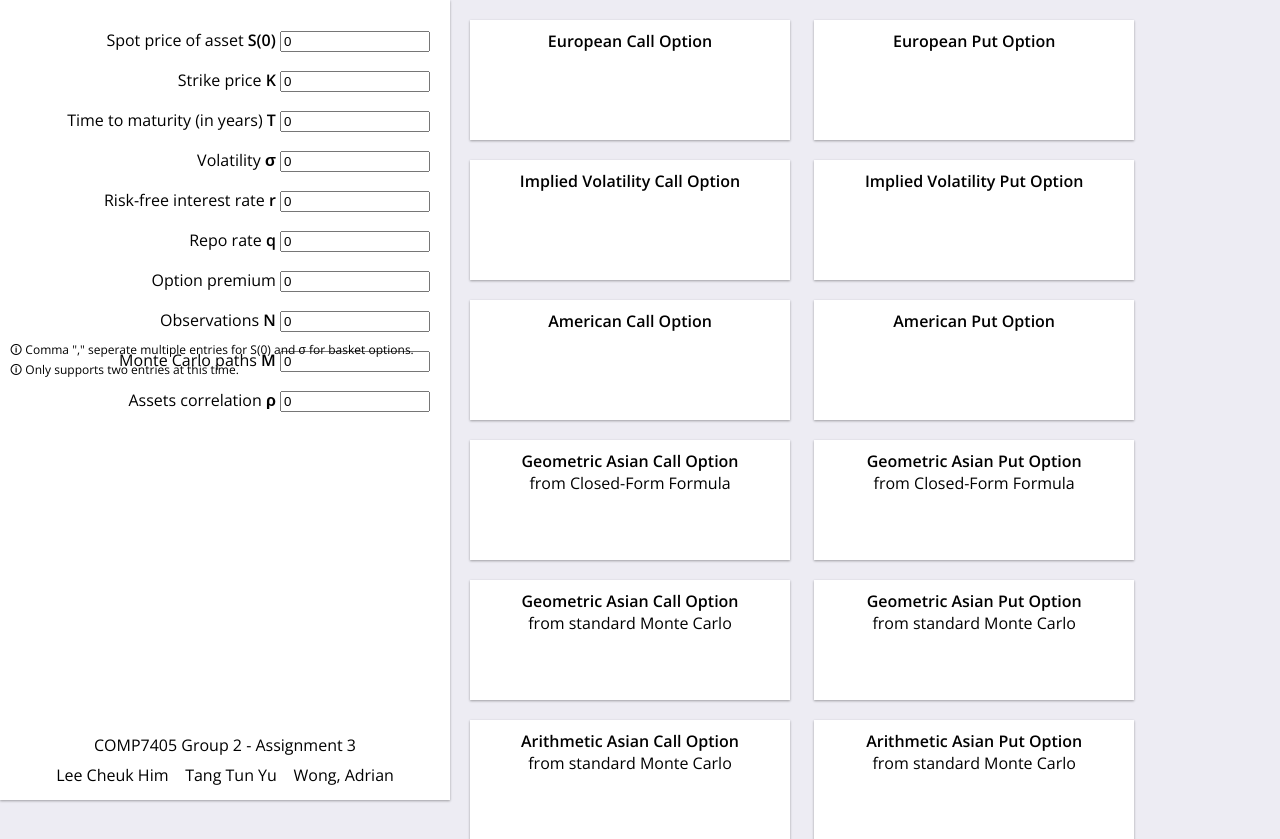
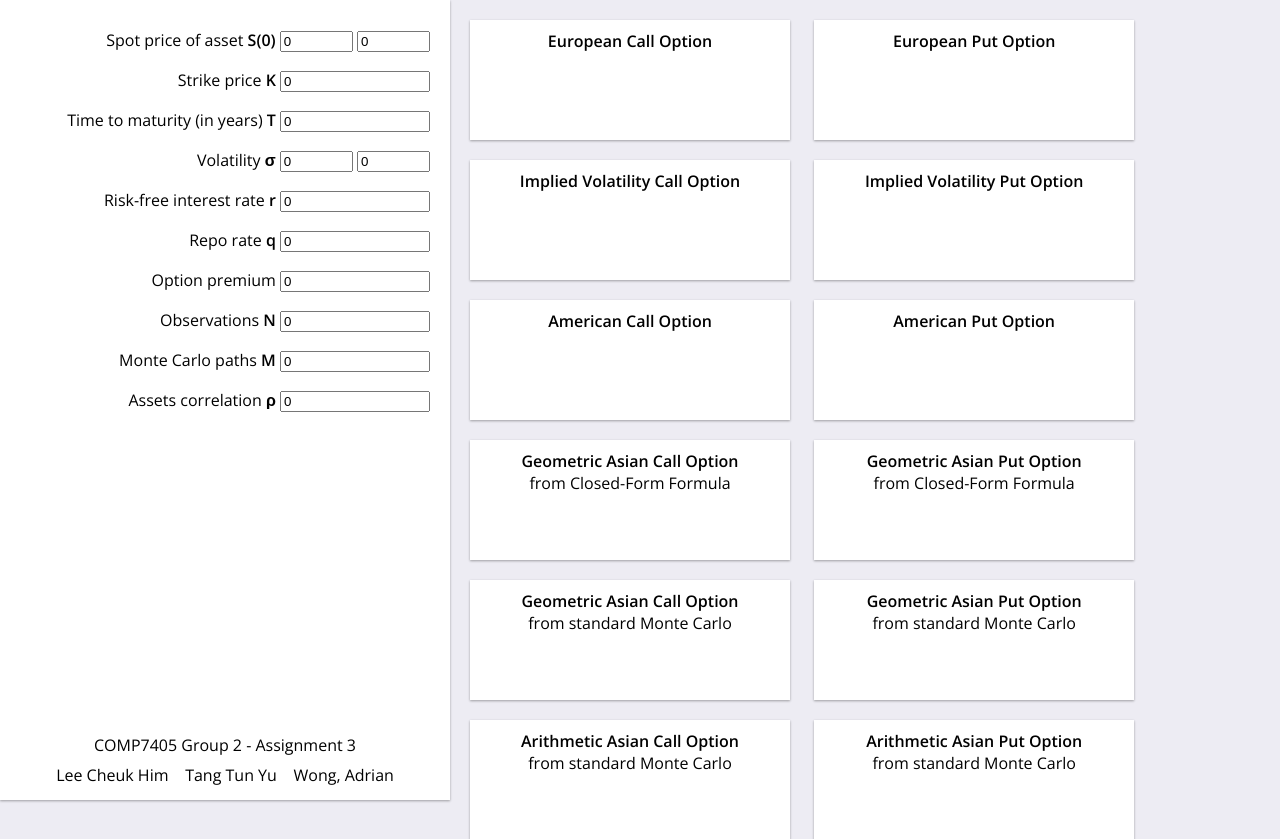
Before and after one commit to arawndinog/mini_option_pricer, a Flask app: page / in a window 1280 px wide. Shown: the top 839 px of the page. Run offline with Flask 2, Linux system fonts and the light colour scheme; some libraries are stand-ins or nearby versions.

Commit message:
use side by side input fields for basket

```diff
--- a/static/scripts.js
+++ b/static/scripts.js
@@ -1,6 +1,4 @@
 $(document).ready(function(){
-    var spotprice_all;
-    var volatility_all;
     var spotprice;
     var volatility;
     var spotprice2;
@@ -14,8 +12,10 @@ $(document).ready(function(){
     var montecarlopath;
     var correlation;
     $('.output-panel').click(function() {
-        spotprice_all = $("#spotprice").val();
-        volatility_all = $("#volatility").val();
+        spotprice = $("#spotprice").val();
+        volatility = $("#volatility").val();
+        spotprice2 = $("#spotprice2").val();
+        volatility2 = $("#volatility2").val();
         interestrate = $("#interestrate").val();
         reporate = $("#reporate").val();
         maturity = $("#maturity").val();
@@ -24,12 +24,6 @@ $(document).ready(function(){
         observations = $("#observations").val();
         montecarlopath = $("#montecarlopath").val();
         correlation = $("#correlation").val();
-        spotprice_all = spotprice_all.split(",");
-        volatility_all = volatility_all.split(",");
-        spotprice = spotprice_all[0];
-        spotprice2 = spotprice_all[1];
-        volatility = volatility_all[0];
-        volatility2 = volatility_all[1];
     });
     // European options
     $('#european_call').click(function() {
--- a/templates/index.html
+++ b/templates/index.html
@@ -9,8 +9,8 @@
     <body style="background:rgb(237, 236, 243); font-family: 'Open Sans', sans-serif;">
         <div class="input-panel">
             Spot price of asset <span style="font-weight:bold;">S(0)</span>
-            <!-- <input type="number" id="spotprice" name="spotprice" value=0 step="0.01"><br/> -->
-            <input type="text" id="spotprice" name="spotprice" value=0><br/>
+            <input type="number" id="spotprice" name="spotprice" value=0 step="0.01" style="width:73px;">
+            <input type="number" id="spotprice2" name="spotprice2" value=0 step="0.01" style="width:73px;"><br/>
 
             Strike price <span style="font-weight:bold;">K</span>
             <input type="number" id="strikeprice" name="strikeprice" value=0 step="0.01"><br/>
@@ -19,8 +19,8 @@
             <input type="number" id="maturity" name="maturity" value=0 step="0.01"><br/>
 
             Volatility <span style="font-weight:bold;">σ</span>
-            <!-- <input type="number" id="volatility" name="volatility" value=0 step="0.01"><br/> -->
-            <input type="text" id="volatility" name="volatility" value=0><br/>
+            <input type="number" id="volatility" name="volatility" value=0 step="0.01" style="width:73px;">
+            <input type="number" id="volatility2" name="volatility2" value=0 step="0.01" style="width:73px;"><br/>
 
             Risk-free interest rate <span style="font-weight:bold;">r</span>
             <input type="number" id="interestrate" name="interestrate" value=0 step="0.01"><br/>
@@ -39,10 +39,10 @@
 
             Assets correlation <span style="font-weight:bold;">ρ</span>
             <input type="number" id="correlation" name="correlation" value=0><br/>
-            <div class="info">
+            <!-- <div class="info">
                 🛈 Comma "," seperate multiple entries for S(0) and σ for basket options.<br/>
                 🛈 Only supports two entries at this time.<br/>
-            </div>
+            </div> -->
             <div class="masthead">
                 COMP7405 Group 2 - Assignment 3<br/>
                 Lee Cheuk Him &nbsp;&nbsp; Tang Tun Yu &nbsp;&nbsp; Wong, Adrian
```
